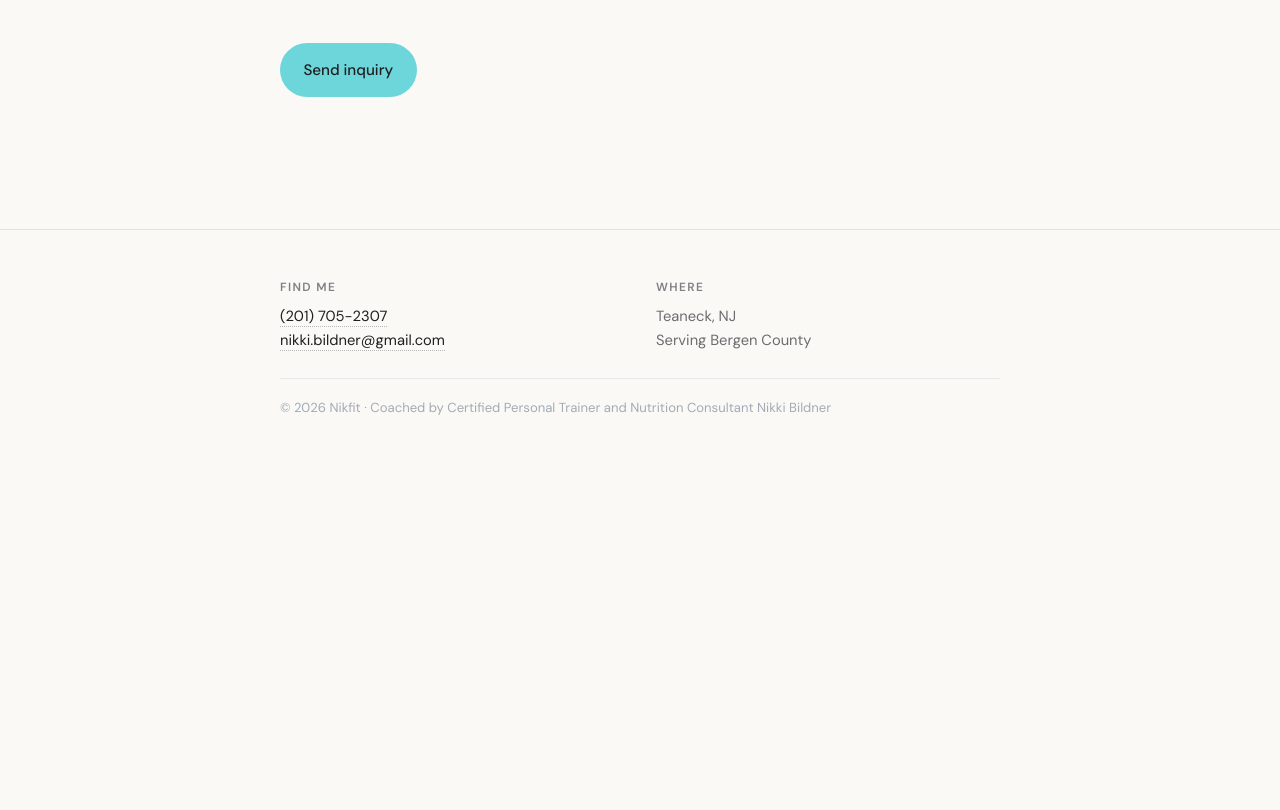
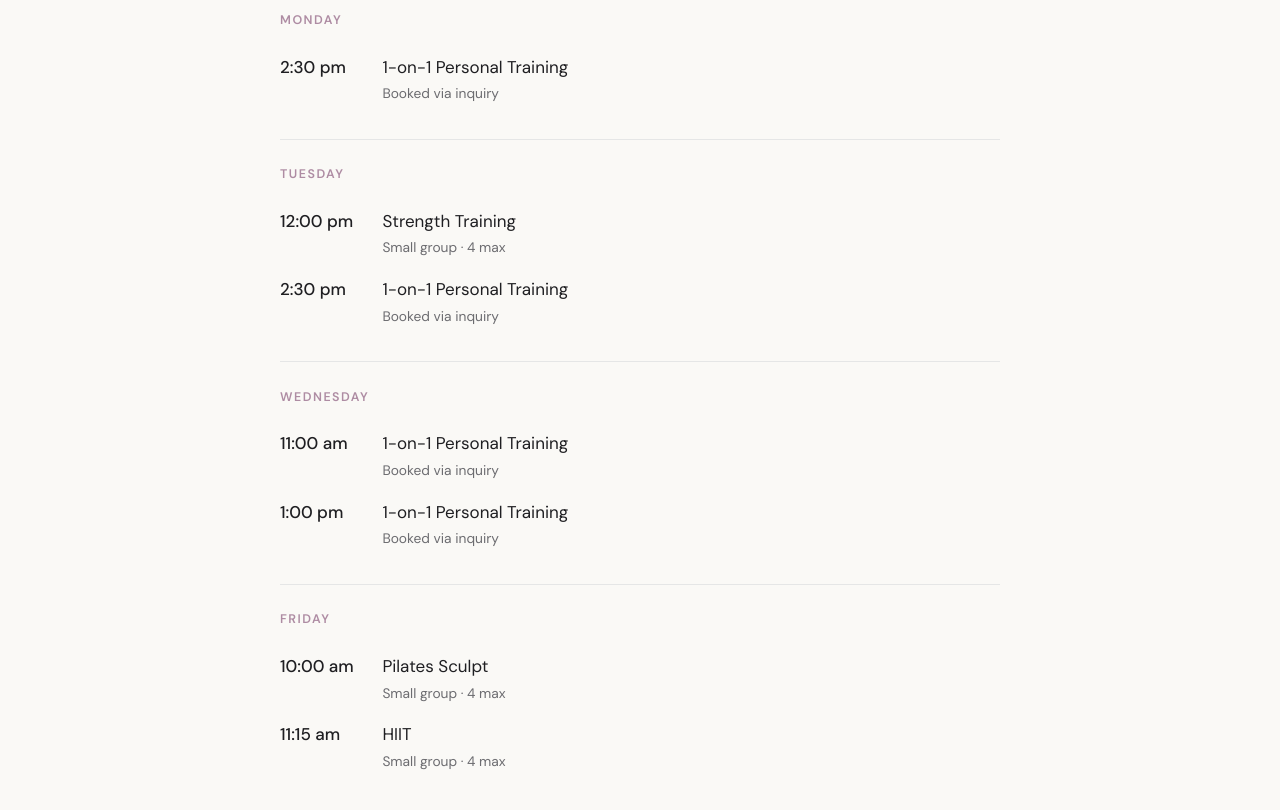
Before and after one commit to mbildner/nikfit-marketing, a website: page out/schedule.html in a window 1280 px wide. Shown: the part 453-1263 px from the top of the page. Before the commit the page ends 903 px from the top, so only its background shows below. Drawn offline with nearby package versions, Linux system fonts and the light colour scheme; a web font is replaced by a local one.

Commit message:
Revert "Deploy SdkM3dID: auto-deploy (by nikki.bildner@gmail.com) [skip ci]"
This reverts commit f7ab5ad14ae5b02850929c3212ac287df9e7b231.

```diff
--- a/out/schedule.html
+++ b/out/schedule.html
@@ -23,7 +23,7 @@
   <meta name="twitter:image" content="https://nik.fit/og-image.jpg">
   <meta name="twitter:image:alt" content="The Nikfit private studio - bright window light, plants, and a leather sofa in the entryway.">
 
-  <meta name="theme-color" content="#95D9DA">
+  <meta name="theme-color" content="#ae8ca3">
   <link rel="icon" href="favicon.svg" type="image/svg+xml">
 
   <link rel="preconnect" href="https://fonts.googleapis.com">
@@ -173,7 +173,7 @@
 
 <section class="hero compact">
   <div class="container">
-    <div class="eyebrow">Week of this week</div>
+    <div class="eyebrow">Week of June 1</div>
     <h1 class="h1">This week.</h1>
     <p class="lede">Here's my schedule below - if nothing here fits, let's find a time that works for you.</p>
     <div class="btns">
@@ -185,6 +185,90 @@
 
 <section class="section" style="padding-top:1rem">
   <div class="container">
+
+    <div class="day-block">
+      <h3>Monday</h3>
+
+
+        <div class="session">
+          <span class="session-time">2:30 pm</span>
+          <span>
+            1-on-1 Personal Training
+            <span class="session-note">Booked via inquiry</span>
+          </span>
+        </div>
+
+
+    </div>
+
+    <div class="day-block">
+      <h3>Tuesday</h3>
+
+
+        <div class="session">
+          <span class="session-time">12:00 pm</span>
+          <span>
+            Strength Training
+            <span class="session-note">Small group · 4 max</span>
+          </span>
+        </div>
+
+        <div class="session">
+          <span class="session-time">2:30 pm</span>
+          <span>
+            1-on-1 Personal Training
+            <span class="session-note">Booked via inquiry</span>
+          </span>
+        </div>
+
+
+    </div>
+
+    <div class="day-block">
+      <h3>Wednesday</h3>
+
+
+        <div class="session">
+          <span class="session-time">11:00 am</span>
+          <span>
+            1-on-1 Personal Training
+            <span class="session-note">Booked via inquiry</span>
+          </span>
+        </div>
+
+        <div class="session">
+          <span class="session-time">1:00 pm</span>
+          <span>
+            1-on-1 Personal Training
+            <span class="session-note">Booked via inquiry</span>
+          </span>
+        </div>
+
+
+    </div>
+
+    <div class="day-block">
+      <h3>Friday</h3>
+
+
+        <div class="session">
+          <span class="session-time">10:00 am</span>
+          <span>
+            Pilates Sculpt
+            <span class="session-note">Small group · 4 max</span>
+          </span>
+        </div>
+
+        <div class="session">
+          <span class="session-time">11:15 am</span>
+          <span>
+            HIIT
+            <span class="session-note">Small group · 4 max</span>
+          </span>
+        </div>
+
+
+    </div>
 
 
     <div style="margin-top:2.5rem">
@@ -209,7 +293,7 @@
         </div>
       </div>
       <div class="footer-bottom">
-        © 2026 Nikfit · Coached by Certified Personal Trainer and Nutrition Consultant Nikki Bildner
+        © 2026 Nikfit · Coached by Nikki
       </div>
     </div>
   </footer>
```
Also changed, not shown: out/index.html (+11 -2 lines), out/inquire.html (+2 -2 lines), out/thanks.html (+2 -2 lines), out/favicon.svg.
